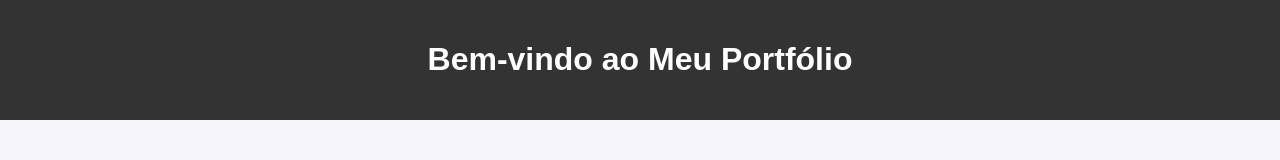
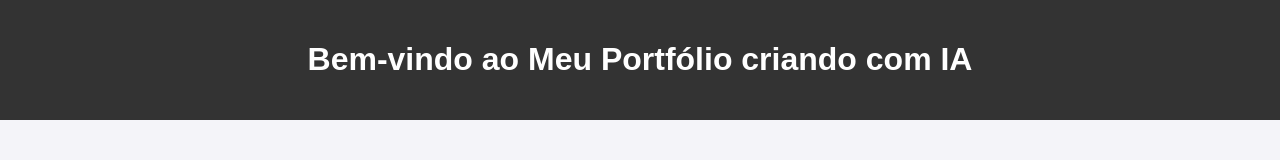
Before and after one commit to LeogomesArt/playground-ia, a plain HTML site: page index.html in a window 1280 px wide. Drawn offline with Linux system fonts and the light colour scheme.

Commit message:
Teste vercel

```diff
--- a/index.html
+++ b/index.html
@@ -8,7 +8,7 @@
 </head>
 <body>
     <header>
-        <h1>Bem-vindo ao Meu Portfólio</h1>
+        <h1>Bem-vindo ao Meu Portfólio criando com IA</h1>
     </header>
     <script src="script.js"></script>
 </body>
```
